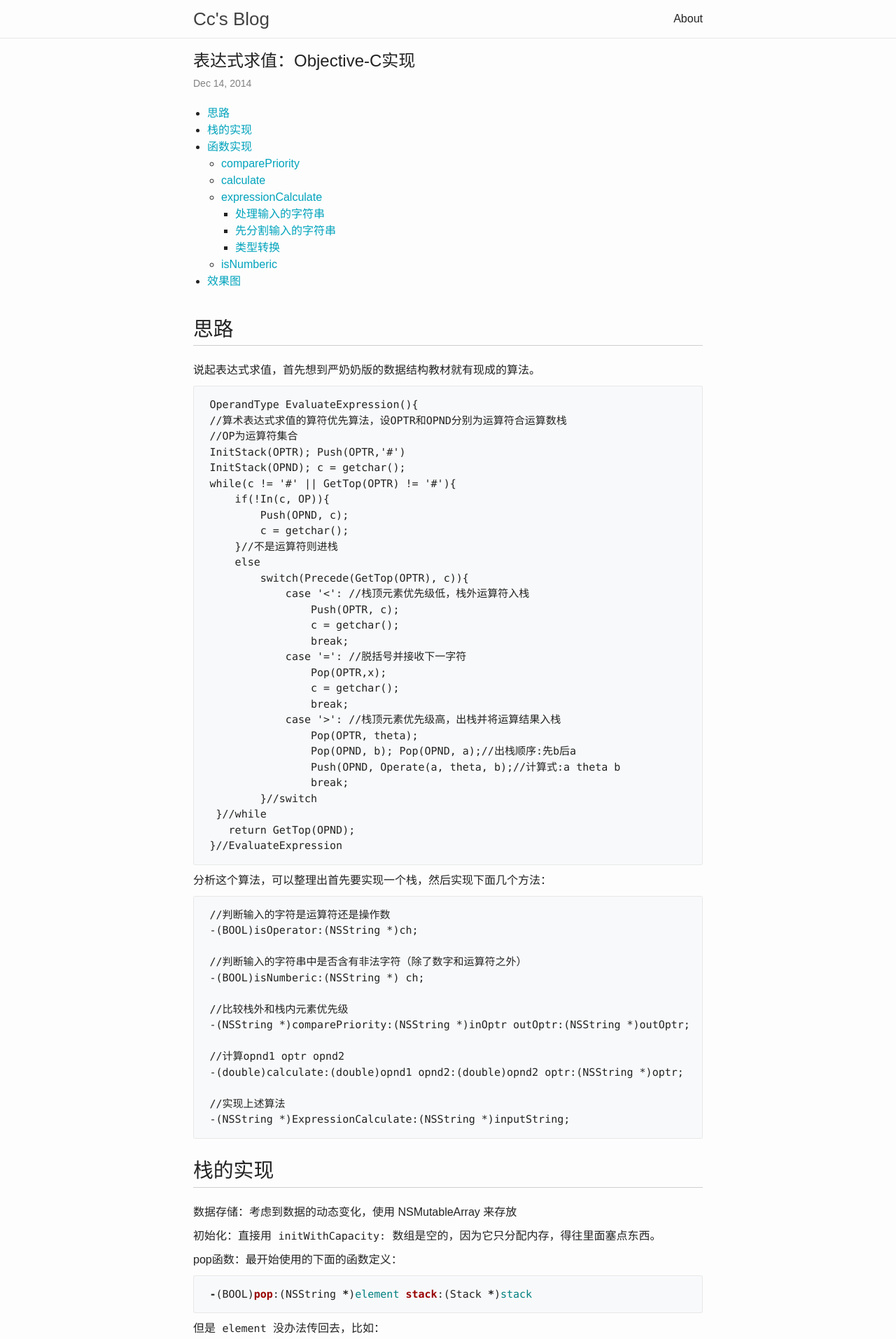
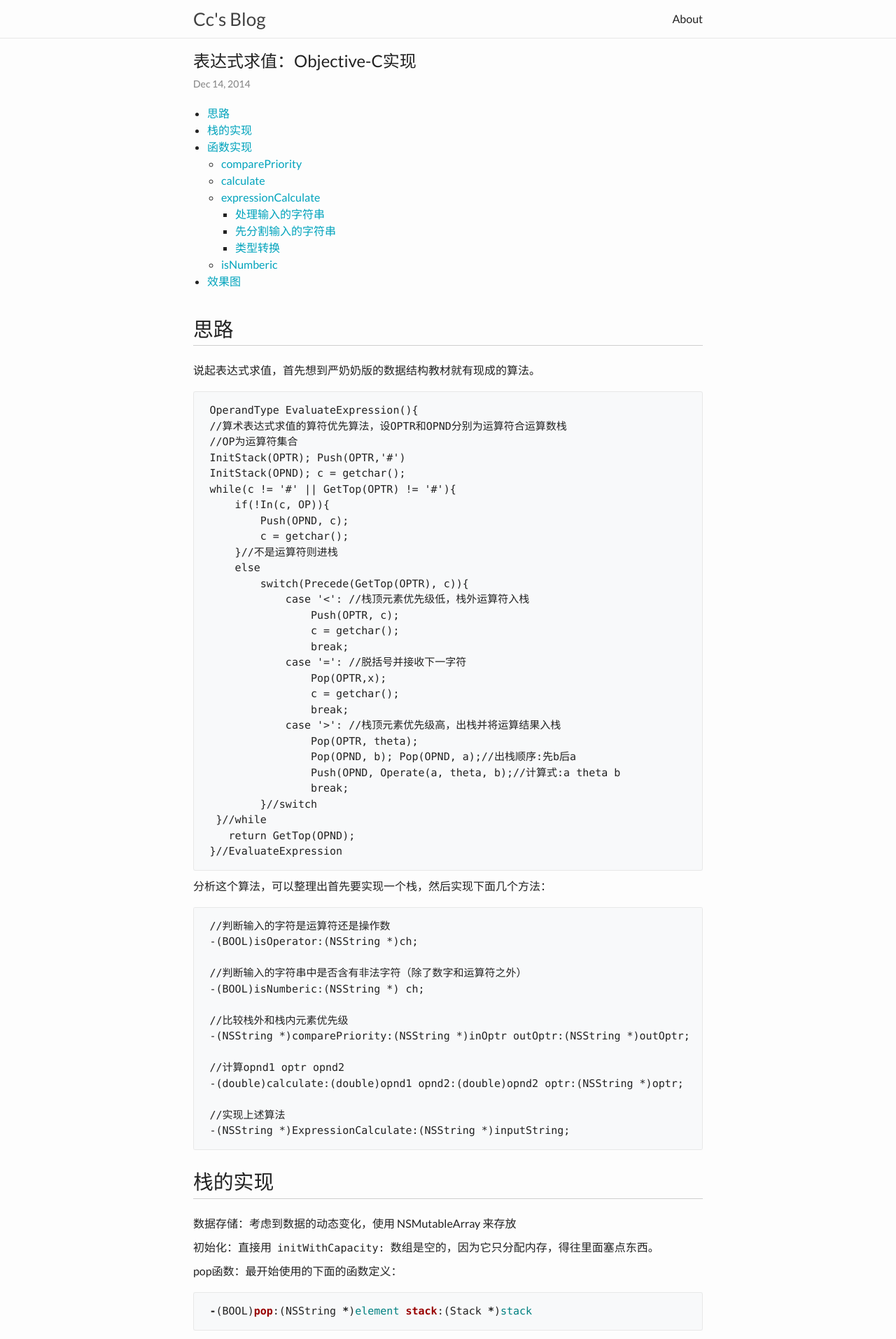
Before and after one commit to zchan0/zchan0.github.io, a Jekyll site: the page built from _posts/2014-12-14-evaluating-expression-with-objective-c.md, in a window 1280 px wide. Shown: the top 1913 px of the page at 70% size. Built offline with Jekyll 4.4.1, drawn with Linux system fonts in a browser that asks for light colours; comment, search, counter and statistics services are not loaded.

Commit message:
Optimize style: using Lato

````diff
--- a/_sass/minima.scss
+++ b/_sass/minima.scss
@@ -2,7 +2,7 @@
 
 // Define defaults for each variable.
 
-$base-font-family: 'PingFang SC', 'Hiragino Sans GB', 'Microsoft YaHei', 'WenQuanYi Micro Hei', Arial, Serif;
+$base-font-family: Lato, 'PingFang SC', 'Hiragino Sans GB', 'Microsoft YaHei', 'WenQuanYi Micro Hei', Arial, Serif;
 $code-font: "Source Code Pro", Consolas, "Liberation Mono", Menlo, Courier, monospace;
 $quote-font: Palatino, Optima, Georgia, serif;
 
@@ -60,3 +60,5 @@ $on-laptop:        800px !default;
   "minima/layout",
   "minima/syntax-highlighting"
 ;
+
+@import url('https://fonts.googleapis.com/css?family=Lato');
--- a/_sass/minima/_base.scss
+++ b/_sass/minima/_base.scss
@@ -191,6 +191,7 @@ code {
 
 // ``` code block
 pre {
+  margin: 1.2em 0 1.2em;
   padding: 1em 1.5em;
   display: block;
   overflow-x: auto;
@@ -287,6 +288,7 @@ hr {
 
 #markdown-toc {
   display: inline-block;
+  @extend %vertical-rhythm;
 }
 
 #markdown-toc ul {
--- a/_sass/minima/_layout.scss
+++ b/_sass/minima/_layout.scss
@@ -173,7 +173,6 @@
   h1, h2, h3, h4, h5, h6 {
       line-height: 1.2;
       margin: 1em 0 0.8em;
-      font-family: Arial,sans-serif;
   }
 
   h1 { font-size:1.8em; }
````
